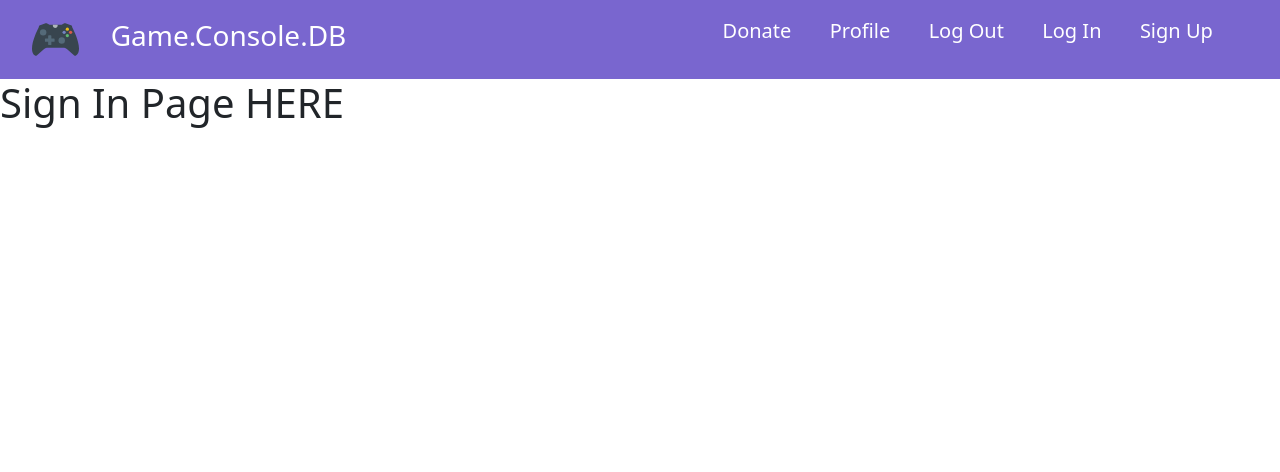
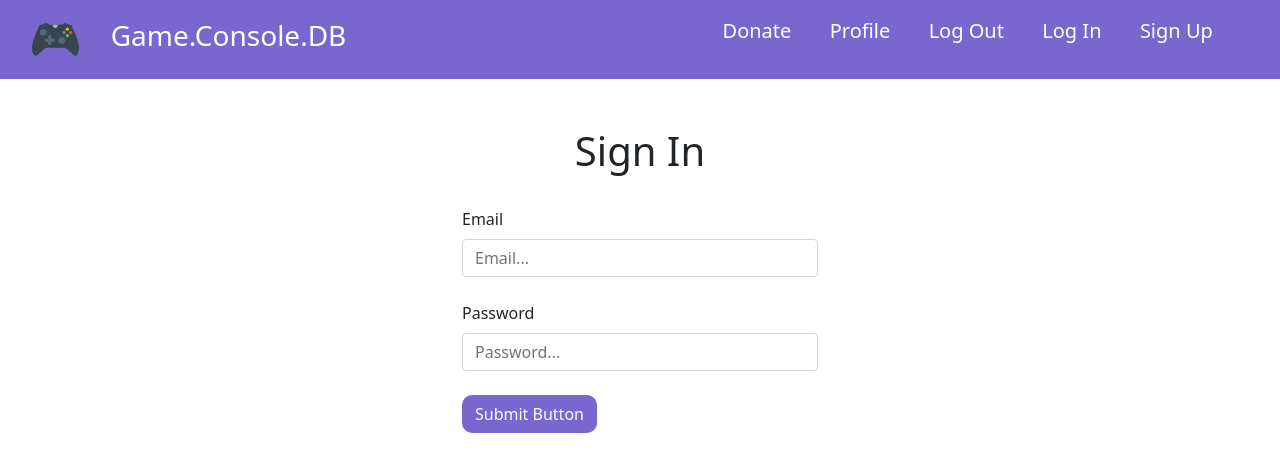
Before and after one commit to JesseN619/game_console_inventory, a Flask app: page /signin in a window 1280 px wide. Shown: the top 472 px of the page. Run offline with Flask 2, Linux system fonts and the light colour scheme; some libraries are stand-ins or nearby versions.

```diff
--- a/console_inventory/authentication/auth_templates/signin.html
+++ b/console_inventory/authentication/auth_templates/signin.html
@@ -1,5 +1,12 @@
 {% extends 'base.html' %}
 
 {% block content %}
-<h1>Sign In Page HERE</h1>
+<main class="container">
+    <div class="row">
+        <div class="col-10 col-md-4 mx-auto mt-5">
+            <h1 class="text-center">Sign In</h1>
+        </div>
+    </div>
+</main>
+{% include 'form.html' %}
 {% endblock content %}
--- a/console_inventory/authentication/routes.py
+++ b/console_inventory/authentication/routes.py
@@ -1,5 +1,6 @@
-from flask import Blueprint, render_template, request
+from flask import Blueprint, render_template, request, redirect, url_for, flash
 from console_inventory.forms import UserLoginForm
+from console_inventory.models import User, db
 
 auth = Blueprint('auth', __name__, template_folder='auth_templates')
 
@@ -10,8 +11,22 @@ def signup():
         email = form.email.data
         password = form.password.data
         print(email, password)
+
+        user = User(email, password)
+        db.session.add(user)
+        db.session.commit()
+
+        flash(f'Your account has been created: {email}', 'user-created')
+        return redirect(url_for('site.home'))
+
     return render_template('signup.html', form = form)
 
-@auth.route('/signin')
+@auth.route('/signin', methods = ['GET', 'POST'])
 def signin():
-    return render_template('signin.html')
+    form = UserLoginForm()
+    if request.method == 'POST' and form.validate_on_submit():
+        email = form.email.data
+        password = form.password.data
+        print(email, password)
+
+    return render_template('signin.html', form = form)
--- a/console_inventory/static/css/main.css
+++ b/console_inventory/static/css/main.css
@@ -1,10 +1,19 @@
 /* Nav */
 .gc-nav{
-    background-color: rgb(121, 102, 207);
+    background-color: rgb(121, 102, 207)
+}
+
+.logo-container{
+    margin-right: 0;
 }
 
 .logo-container img{
     width: 8%;
+}
+
+.home-link{
+    text-decoration: none;
+    cursor: pointer;
 }
 
 #nav-list a{
--- a/console_inventory/templates/base.html
+++ b/console_inventory/templates/base.html
@@ -9,17 +9,23 @@
     <link rel="stylesheet" href="https://cdnjs.cloudflare.com/ajax/libs/twitter-bootstrap/5.0.1/css/bootstrap.min.css">
     <link rel="stylesheet" href="https://cdnjs.cloudflare.com/ajax/libs/font-awesome/5.15.3/css/all.min.css">
     <link rel="stylesheet" href="../static/css/main.css">
+    <script src="https://cdnjs.cloudflare.com/ajax/libs/popper.js/2.9.2/umd/popper.min.js"></script>
+    <script src="https://cdnjs.cloudflare.com/ajax/libs/twitter-bootstrap/5.0.1/js/bootstrap.min.js"></script>
     <title>Game Console Inventory</title>
 </head>
 
 <body>
     <!-- Navbar -->
     <nav class="gc-nav d-flex align-items-center text-white py-3 justify-content-between">
+        <a href="{{ url_for('site.home') }}" class="home-link">
         <div class="logo-container d-flex align-items-center ms-3">
+
             <img src="../static/images/game-controller.svg" alt="Game Controller Logo"
-            class="mx-3">
-            <h3 class="ms-3">Game.Console.DB</h3>
+            class="mx-3 d-block">
+            <h3 class="ms-3 text-white">Game.Console.DB</h3>
+
         </div>
+    </a>
         <div class="d-flex align-items-center me-5">
             <ul id="nav-list" class="d-flex align-items-center">
                 <a href="">
@@ -44,8 +50,6 @@
     {% block content %}
     {% endblock content %}
 
-    <script src="https://cdnjs.cloudflare.com/ajax/libs/popper.js/2.9.2/umd/popper.min.js"></script>
-    <script src="https://cdnjs.cloudflare.com/ajax/libs/twitter-bootstrap/5.0.1/js/bootstrap.min.js"></script>
 </body>
 
 </html>
--- /dev/null
+++ b/console_inventory/templates/form.html
@@ -0,0 +1,23 @@
+<main class="container">
+    <div class="row">
+        <div class="col-10 col-md-4 mx-auto">
+            <aside>
+                <form method="POST">
+                    {{ form.hidden_tag() }}
+                    <div class="form-group">
+                        <fieldset id="email-field">
+                            {{ form.email.label(class = "mt-4") }}
+                            {{ form.email(class = "form-control mt-2", placeholder = "Email...") }}
+                        </fieldset>
+                        <fieldset id="email-field">
+                            {{ form.password.label(class = "mt-4") }}
+                            {{ form.password(class = "form-control mt-2", placeholder = "Password...") }}
+                        </fieldset>
+
+                        {{ form.submit_button(class = "btn signup-btn text-white mt-4") }}
+                    </div>
+                </form>
+            </aside>
+        </div>
+    </div>
+</main>
```
Also changed, not shown: console_inventory/authentication/auth_templates/signup.html (+2 -18 lines), console_inventory/site/site_templates/index.html (+19 -0 lines).
